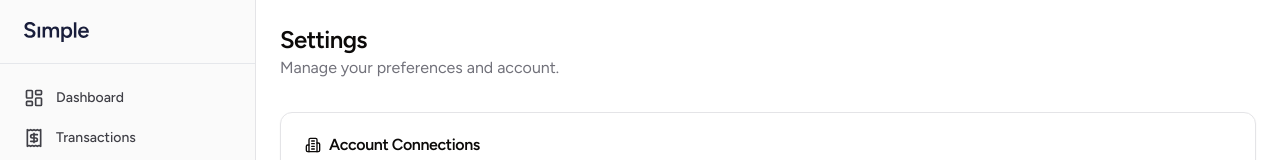
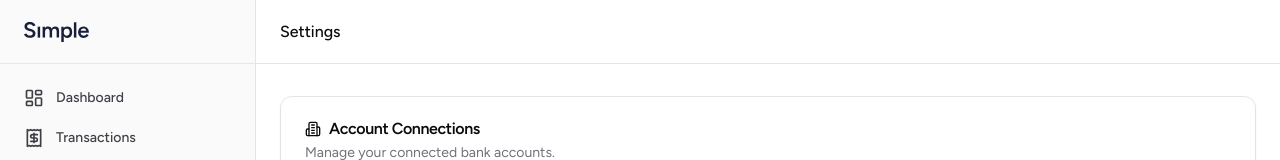
Before and after one commit to kyle-boyd/simplebudget, a React (Vite) app: page /settings in a window 1280 px wide. Shown: the top 160 px of the page. Built offline with nearby package versions, Linux system fonts and the light colour scheme; no server answers; the database is empty; sample sign-in values are in the browser's storage.

Commit message:
update settings

```diff
--- a/src/pages/Settings.tsx
+++ b/src/pages/Settings.tsx
@@ -275,11 +275,11 @@ export function Settings() {
 
   return (
     <Layout>
-      <div className="space-y-8 py-6">
-        <div>
-          <h1 className="text-2xl font-semibold tracking-tight">Settings</h1>
-          <p className="text-muted-foreground">Manage your preferences and account.</p>
+      <div className="space-y-8">
+        <div className="sticky top-0 z-10 h-auto lg:h-16 flex items-center bg-background border-b -mx-4 lg:-mx-6 px-4 lg:px-6 py-3 lg:py-0">
+          <h1 className="font-medium">Settings</h1>
         </div>
+        <div className="pb-6 space-y-8">
 
         {/* Account Connections */}
         <Card>
@@ -509,6 +509,7 @@ export function Settings() {
             </Button>
           </CardContent>
         </Card>
+        </div>
       </div>
 
       {/* Remove Bank Account Dialog */}
```
